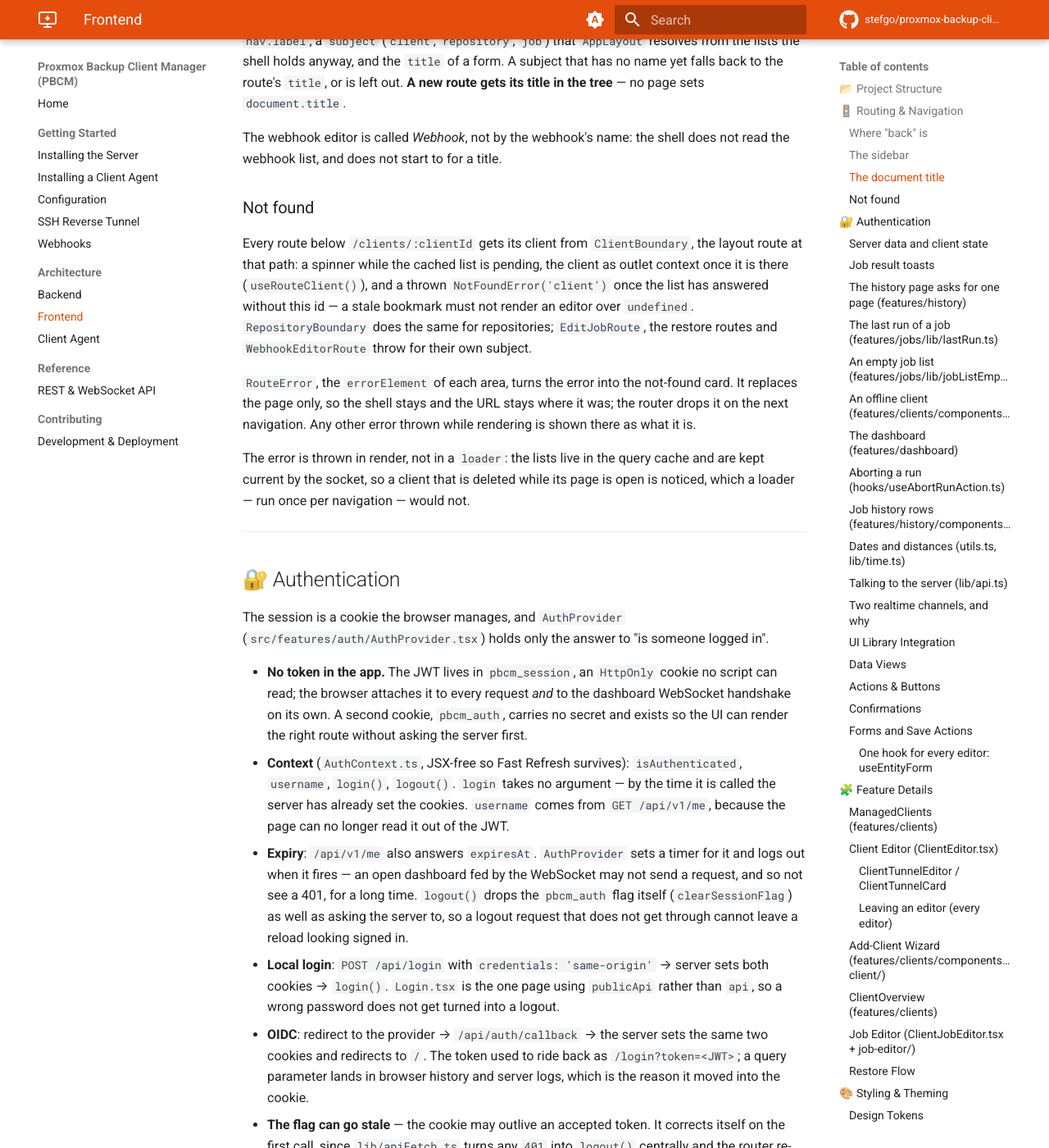
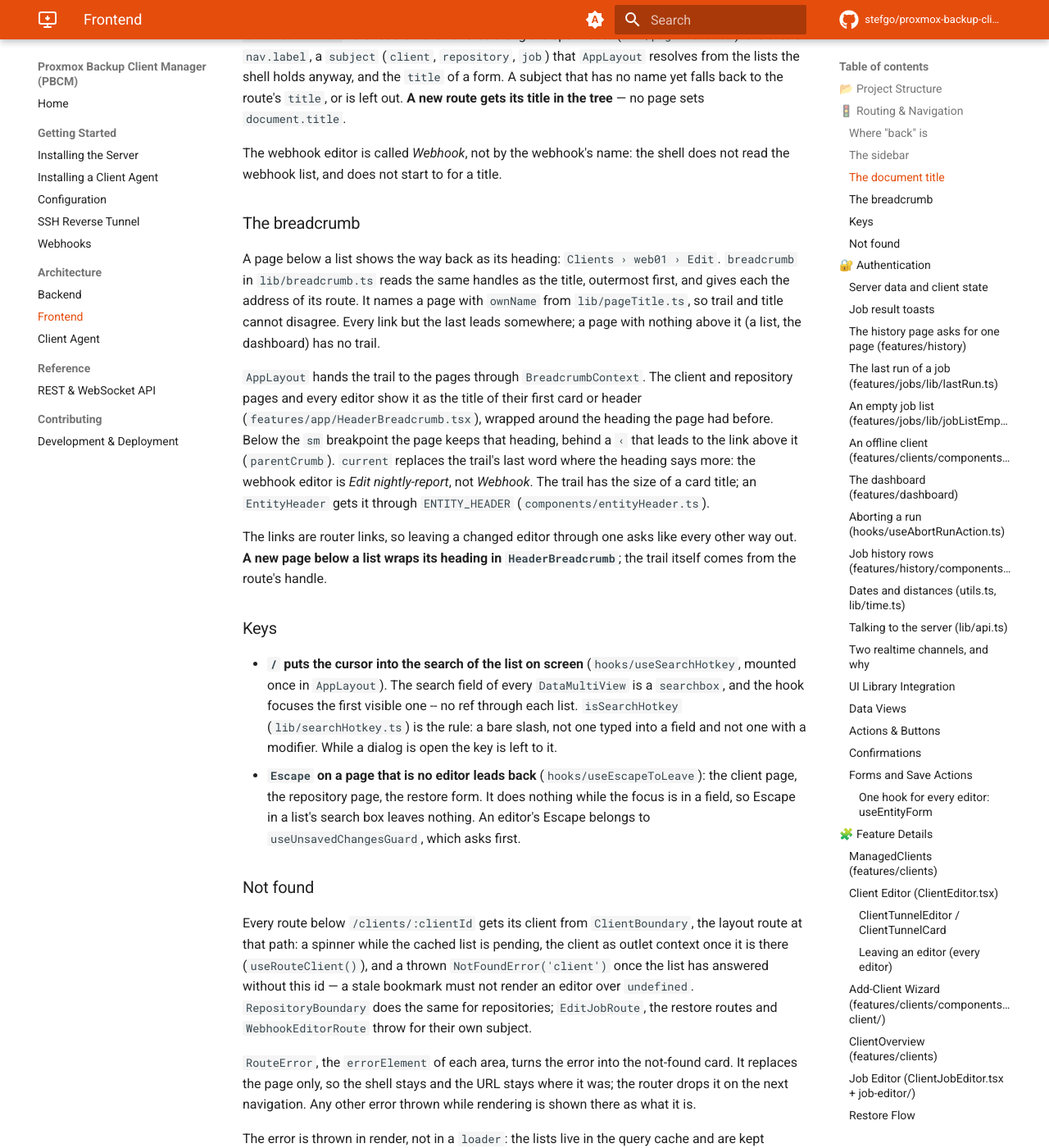
Before and after one commit to stefgo/proxmox-backup-client-manager, an MkDocs documentation site: the page built from docs/frontend.md, in a window 1280 px wide and 1400 px high, scrolled down 4615 px. Shown: the whole window at 82% size. Built offline with MkDocs 1.6.1 and Material for MkDocs 9.7.7, drawn with Linux system fonts in a browser that asks for light colours; comment, search, counter and statistics services are not loaded; some of the changed text lies outside the part shown.

Commit message:
docs: Describe the breadcrumb, the two keys and the shared clock
Co-Authored-By: Claude Opus 5.5 <noreply@anthropic.com>

```diff
--- a/docs/frontend.md
+++ b/docs/frontend.md
@@ -32,7 +32,8 @@ src/
 │   └── useUIStore.ts     # Sidebar collapsed or not, persisted
 ├── components/       # Cross-feature components (LoadingIndicator), the discard question
 ├── hooks/            # Global Custom Hooks (job result toasts, URL search parameters, useBackPath,
-│                     #   useEntityForm, useUnsavedChangesGuard)
+│                     #   useEntityForm, useUnsavedChangesGuard, useEscapeToLeave,
+│                     #   useSearchHotkey, useNow)
 ├── lib/              # Non-React modules
 │   ├── api.ts             # The one place a response is read: api.get(path, schema), …
 │   ├── apiFetch.ts        # The session half underneath it: the cookie and the 401 → logout
@@ -147,6 +148,38 @@ route gets its title in the tree** — no page sets `document.title`.
 
 The webhook editor is called *Webhook*, not by the webhook's name: the shell does not read
 the webhook list, and does not start to for a title.
+
+### The breadcrumb
+
+A page below a list shows the way back as its heading: `Clients › web01 › Edit`.
+`breadcrumb` in `lib/breadcrumb.ts` reads the same handles as the title, outermost first,
+and gives each the address of its route. It names a page with `ownName` from
+`lib/pageTitle.ts`, so trail and title cannot disagree. Every link but the last leads
+somewhere; a page with nothing above it (a list, the dashboard) has no trail.
+
+`AppLayout` hands the trail to the pages through `BreadcrumbContext`. The client and
+repository pages and every editor show it as the title of their first card or header
+(`features/app/HeaderBreadcrumb.tsx`), wrapped around the heading the page had before.
+Below the `sm` breakpoint the page keeps that heading, behind a `‹` that leads to the link
+above it (`parentCrumb`). `current` replaces the trail's last word where the heading says
+more: the webhook editor is *Edit nightly-report*, not *Webhook*. The trail has the size of
+a card title; an `EntityHeader` gets it through `ENTITY_HEADER` (`components/entityHeader.ts`).
+
+The links are router links, so leaving a changed editor through one asks like every other
+way out. **A new page below a list wraps its heading in `HeaderBreadcrumb`**; the trail
+itself comes from the route's handle.
+
+### Keys
+
+- **`/` puts the cursor into the search of the list on screen** (`hooks/useSearchHotkey`,
+  mounted once in `AppLayout`). The search field of every `DataMultiView` is a `searchbox`,
+  and the hook focuses the first visible one -- no ref through each list. `isSearchHotkey`
+  (`lib/searchHotkey.ts`) is the rule: a bare slash, not one typed into a field and not one
+  with a modifier. While a dialog is open the key is left to it.
+- **`Escape` on a page that is no editor leads back** (`hooks/useEscapeToLeave`): the
+  client page, the repository page, the restore form. It does nothing while the focus is in
+  a field, so Escape in a list's search box leaves nothing. An editor's Escape belongs to
+  `useUnsavedChangesGuard`, which asks first.
 
 ### Not found
 
@@ -433,7 +466,9 @@ is missing, which is every dashboard reached over plain HTTP.
   inside English labels. Everything that is looked up rather than glanced at -- a run's
   start, a snapshot, a token's expiry -- stays a date.
 - **A distance needs `useNow()`**, which renews once a minute. The dashboard does not poll,
-  so nothing else would re-render it.
+  so nothing else would re-render it. It is one clock for the whole page (`lib/clock.ts`,
+  read through `useSyncExternalStore`): every reader gets the same number of milliseconds
+  on the same tick, and the timer runs only while something reads it.
 
 ### Talking to the server (`lib/api.ts`)
 
```
Also changed, not shown: CLAUDE.md (+8 -1 lines).
